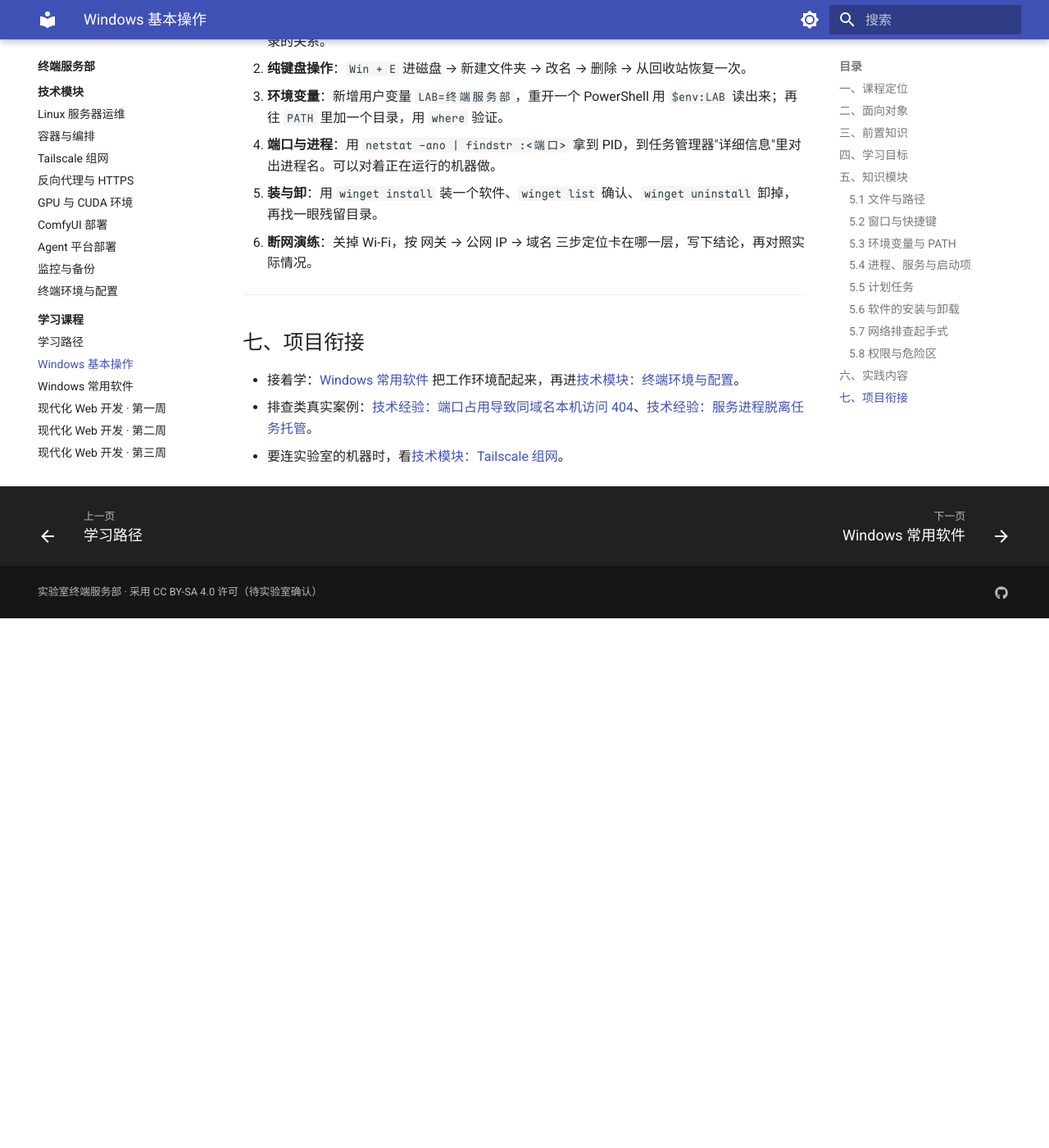
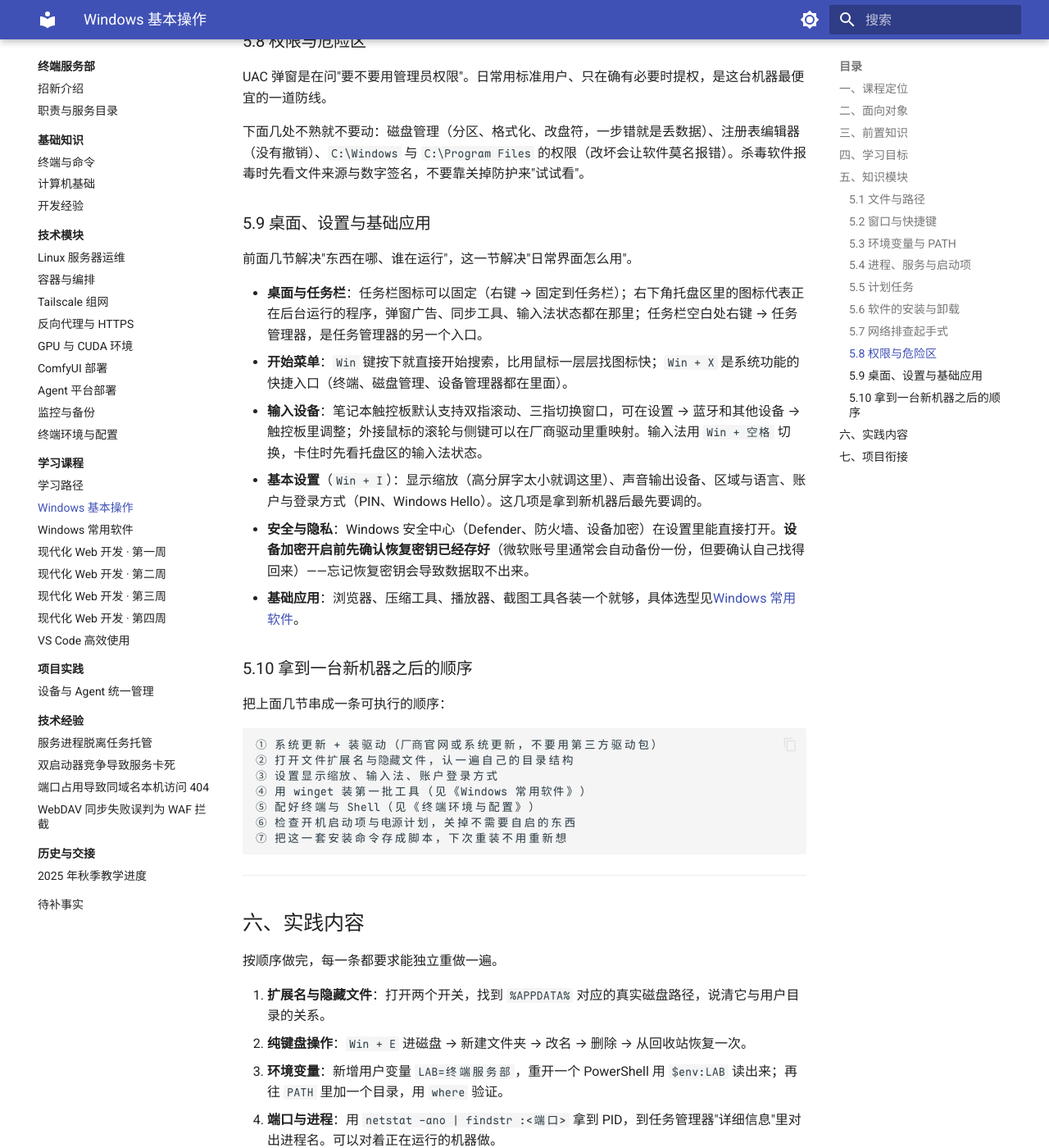
Before and after one commit to publieople/lab-terminal-service, an MkDocs documentation site: the page built from docs/部门/终端服务部/学习课程/Windows基本操作.md, in a window 1280 px wide and 1400 px high, scrolled down 4336 px. Shown: the whole window at 82% size. Built offline with MkDocs 1.6.1 and Material for MkDocs 9.7.7, drawn with Linux system fonts in a browser that asks for light colours; before the commit the page ends 5090 px from its top, so only the background shows below that; some of the changed text lies outside the part shown.

Commit message:
docs: 把博客的电脑使用与 WSL 两篇并进对应页面
- 学习课程/Windows基本操作.md：
  · 5.1 补文件命名与目录习惯、找文件的工具取舍
  · 5.2 补 Win+I / F2 / Ctrl+Shift+N / Alt+Enter / Shift+Delete
  · 新增 5.9 桌面、设置与基础应用（任务栏与托盘、开始菜单、输入设备、
    基本设置、安全与隐私、基础应用），5.10 拿到新机器的执行顺序
  （内容取自博客《如何使用电脑》《电脑高手速成班》《优雅的文件管理》
  《快捷键备忘录》，按部门视角重写，未逐字搬运）
- 学习课程/Windows常用软件.md：5.1 加 UniGetUI（图形界面管 winget/Scoop/
  Chocolatey/pip/npm），5.3 加 RustDesk（可自建中转的远程桌面），
  新增 5.6 硬件检测与驱动（图吧工具箱 + 驱动只从厂商官网装）
- 技术模块/终端环境与配置.md：新增 4.1 新装发行版要先解决三个前置
  （wget、sudo 与非 root 用户、软件源与 keyring），取自博客
  《WSL Arch 配置记录》，只保留判断与顺序，不抄具体命令

四道门 + verify-merge 全绿；小节编号连续无重复。

````diff
--- a/docs/部门/终端服务部/学习课程/Windows基本操作.md
+++ b/docs/部门/终端服务部/学习课程/Windows基本操作.md
@@ -61,6 +61,8 @@ tags: [学习课程, Windows, 入门]
 - **扩展名默认是隐藏的**，于是 `安装包.pdf.exe` 会显示成 `安装包.pdf`。本课第一个动作就是打开它：资源管理器 → 查看 → 显示 → 文件扩展名。
 - `AppData`、`ProgramData` 这类目录默认隐藏，大量软件的配置与缓存在里面。找不到配置时，先去这几个地方看一眼。
 - 路径里有空格时要加引号，否则命令会把空格当成参数分隔符；`\\<设备名>\共享名` 这种写法是网络路径，不占盘符。
+- **命名与目录的习惯**：日期写成 `YYYY-MM-DD`（按名称排序就是时间顺序）；一个项目一个目录，目录里再分源码、文档、素材；临时文件集中放一个固定的 `_tmp` 目录，清理时整体删掉；文件名尽量不用空格和特殊字符，脚本里少一层转义。
+- **找文件**：文件多的时候用按文件名全文搜索的工具（见[Windows 常用软件](Windows常用软件.md)），系统自带的搜索在几十万个文件面前基本等于没有。
 
 ### 5.2 窗口与快捷键
 
@@ -75,6 +77,11 @@ tags: [学习课程, Windows, 入门]
 | 窗口贴左 / 右 / 最大化 | `Win + ←` / `Win + →` / `Win + ↑` |
 | 切换窗口 / 任务视图 | `Alt + Tab` / `Win + Tab` |
 | 锁屏 | `Win + L` |
+| 打开设置 | `Win + I` |
+| 重命名文件 / 文件夹 | `F2` |
+| 新建文件夹 | `Ctrl + Shift + N` |
+| 看属性（路径、大小、权限） | `Alt + Enter` |
+| 彻底删除（不进回收站） | `Shift + Delete` |
 
 截图与剪贴板历史值得先记住：部门里报问题，"一张截图 + 一句现象"比三段描述有用。
 
@@ -140,6 +147,31 @@ UAC 弹窗是在问"要不要用管理员权限"。日常用标准用户、只
 
 下面几处不熟就不要动：磁盘管理（分区、格式化、改盘符，一步错就是丢数据）、注册表编辑器（没有撤销）、`C:\Windows` 与 `C:\Program Files` 的权限（改坏会让软件莫名报错）。杀毒软件报毒时先看文件来源与数字签名，不要靠关掉防护来"试试看"。
 
+### 5.9 桌面、设置与基础应用
+
+前面几节解决"东西在哪、谁在运行"，这一节解决"日常界面怎么用"。
+
+- **桌面与任务栏**：任务栏图标可以固定（右键 → 固定到任务栏）；右下角托盘区里的图标代表正在后台运行的程序，弹窗广告、同步工具、输入法状态都在那里；任务栏空白处右键 → 任务管理器，是任务管理器的另一个入口。
+- **开始菜单**：`Win` 键按下就直接开始搜索，比用鼠标一层层找图标快；`Win + X` 是系统功能的快捷入口（终端、磁盘管理、设备管理器都在里面）。
+- **输入设备**：笔记本触控板默认支持双指滚动、三指切换窗口，可在设置 → 蓝牙和其他设备 → 触控板里调整；外接鼠标的滚轮与侧键可以在厂商驱动里重映射。输入法用 `Win + 空格` 切换，卡住时先看托盘区的输入法状态。
+- **基本设置**（`Win + I`）：显示缩放（高分屏字太小就调这里）、声音输出设备、区域与语言、账户与登录方式（PIN、Windows Hello）。这几项是拿到新机器后最先要调的。
+- **安全与隐私**：Windows 安全中心（Defender、防火墙、设备加密）在设置里能直接打开。**设备加密开启前先确认恢复密钥已经存好**（微软账号里通常会自动备份一份，但要确认自己找得回来）——忘记恢复密钥会导致数据取不出来。
+- **基础应用**：浏览器、压缩工具、播放器、截图工具各装一个就够，具体选型见[Windows 常用软件](Windows常用软件.md)。
+
+### 5.10 拿到一台新机器之后的顺序
+
+把上面几节串成一条可执行的顺序：
+
+```text
+① 系统更新 + 装驱动（厂商官网或系统更新，不要用第三方驱动包）
+② 打开文件扩展名与隐藏文件，认一遍自己的目录结构
+③ 设置显示缩放、输入法、账户登录方式
+④ 用 winget 装第一批工具（见《Windows 常用软件》）
+⑤ 配好终端与 Shell（见《终端环境与配置》）
+⑥ 检查开机启动项与电源计划，关掉不需要自启的东西
+⑦ 把这一套安装命令存成脚本，下次重装不用重新想
+```
+
 ---
 
 ## 六、实践内容
````
Also changed, not shown: docs/部门/终端服务部/学习课程/Windows常用软件.md (+12 -2 lines), docs/部门/终端服务部/技术模块/终端环境与配置.md (+15 -0 lines).
